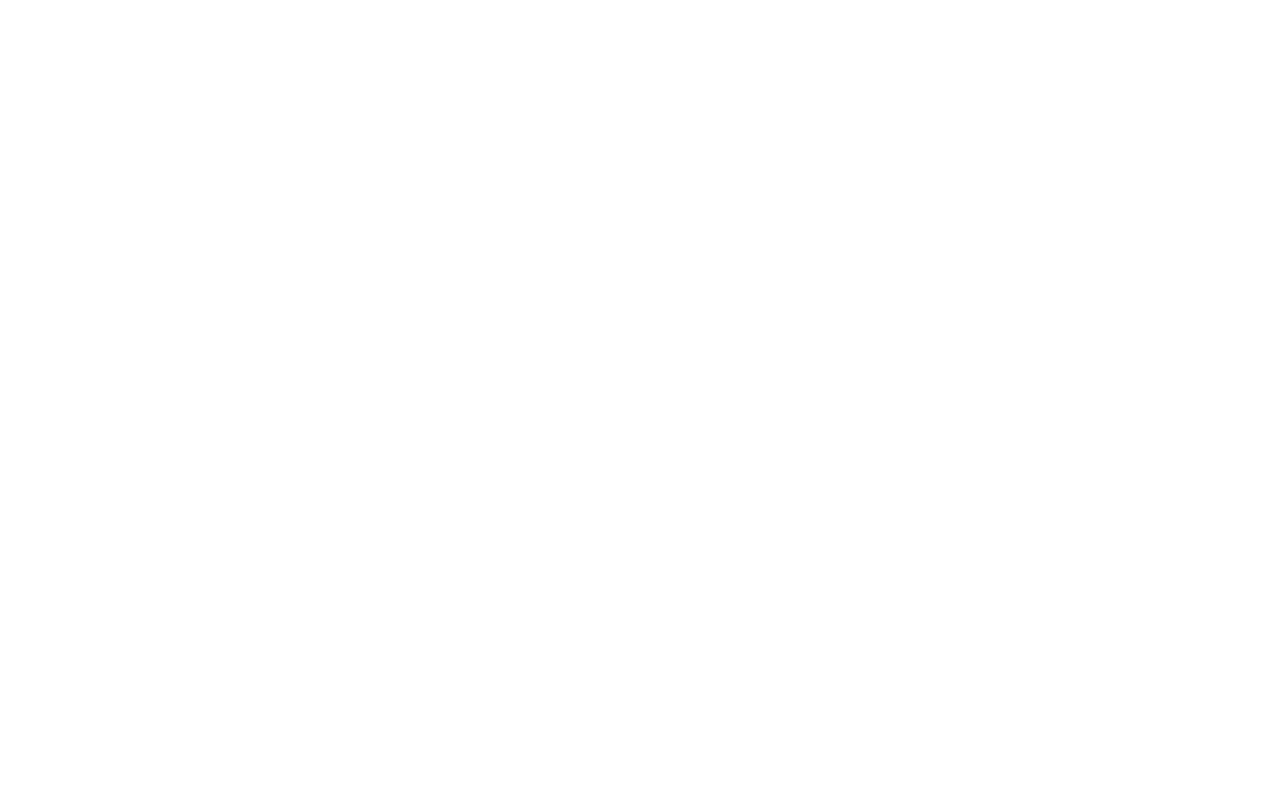
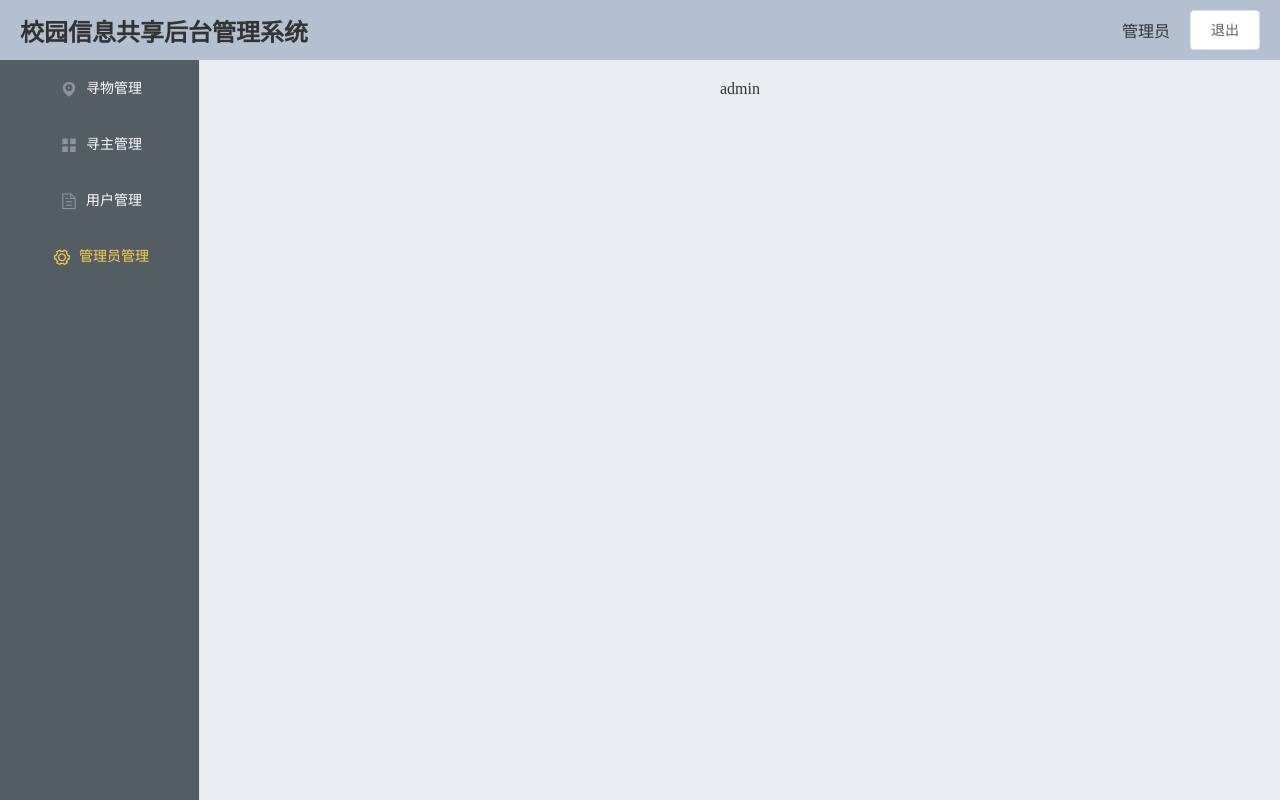
Before and after one commit to Lance-racj/caster, a Vue app: page /admin in a window 1280 px wide. Built offline with nearby package versions, Linux system fonts and the light colour scheme; sample sign-in values are in the browser's storage.

Commit message:
首页搭建&&路由设置

```diff
--- a/src/router/index.js
+++ b/src/router/index.js
@@ -6,13 +6,40 @@ Vue.use(VueRouter)
 const routes = [
   {
     path: '/',
+    redirect: '/home'
+  },
+  {
+    path: '/login',
     name: 'login',
     component: () => import('../views/Login.vue')
   },
   {
     path: '/home',
     name: 'home',
-    component: () => import('../views/Home.vue')
+    component: () => import('../views/Home.vue'),
+    redirect: '/admin',
+    children: [
+      {
+        path: '/findgoods',
+        name: 'findgoods',
+        component: () => import('../views/FindGoods.vue')
+      },
+      {
+        path: '/findperson',
+        name: 'findperson',
+        component: () => import('../views/FindPerson.vue')
+      },
+      {
+        path: '/user',
+        name: 'user',
+        component: () => import('../views/User.vue')
+      },
+      {
+        path: '/admin',
+        name: 'admin',
+        component: () => import('../views/Admin.vue')
+      }
+    ]
   }
 ]
 
--- /dev/null
+++ b/src/views/Admin.vue
@@ -0,0 +1,13 @@
+<template>
+  <div>admin</div>
+</template>
+
+<script>
+export default {
+
+}
+</script>
+
+<style>
+
+</style>
--- /dev/null
+++ b/src/views/FindGoods.vue
@@ -0,0 +1,13 @@
+<template>
+  <div>findgoods</div>
+</template>
+
+<script>
+export default {
+
+}
+</script>
+
+<style>
+
+</style>
--- /dev/null
+++ b/src/views/FindPerson.vue
@@ -0,0 +1,13 @@
+<template>
+  <div>findperson</div>
+</template>
+
+<script>
+export default {
+
+}
+</script>
+
+<style>
+
+</style>
--- a/src/views/Home.vue
+++ b/src/views/Home.vue
@@ -1,24 +1,95 @@
 <template>
   <el-container>
-    <el-header>Header</el-header>
+    <el-header>
+      <h2>校园信息共享后台管理系统</h2>
+      <div class="info">
+        <p>{{ role }} {{ nickName }}</p>
+        <el-button @click="logOut">退出</el-button>
+      </div>
+    </el-header>
     <el-container>
-      <el-aside width="200px">Aside</el-aside>
-      <el-main>Main</el-main>
+      <el-aside width="200px">
+        <el-menu
+          :default-active="currentPath"
+          class="el-menu-vertical-demo"
+          @select="handleSelect"
+          background-color="#545c64"
+          text-color="#fff"
+          active-text-color="#ffd04b">
+          <el-menu-item index="/findgoods">
+            <i class="el-icon-location"></i>
+            <span slot="title">寻物管理</span>
+          </el-menu-item>
+          <el-menu-item index="/findperson">
+            <i class="el-icon-menu"></i>
+            <span slot="title">寻主管理</span>
+          </el-menu-item>
+          <el-menu-item index="/user">
+            <i class="el-icon-document"></i>
+            <span slot="title">用户管理</span>
+          </el-menu-item>
+          <el-menu-item index="/admin">
+            <i class="el-icon-setting"></i>
+            <span slot="title">管理员管理</span>
+          </el-menu-item>
+        </el-menu>
+      </el-aside>
+      <el-main>
+        <router-view></router-view>
+      </el-main>
     </el-container>
   </el-container>
 </template>
 
 <script>
 export default {
-
+  data() {
+    return {
+      role: '',
+      nickName: '',
+      currentPath: '/admin'
+    }
+  },
+  created() {
+    const userInfo = localStorage.getItem('userInfo');
+    if (userInfo) {
+      const { role, nickName } = JSON.parse(userInfo);
+      this.role = role === 0? '超级管理员': '管理员';
+      this.nickName = nickName;
+    } else { // 缓存中没有说明没登录，返回登录
+      this.$router.push('/login')
+    }
+  },
+  methods: {
+    logOut() {
+      localStorage.removeItem('userInfo');
+      this.$router.push('/login');
+    },
+    handleSelect(path) {
+      if (path !== this.currentPath) {
+        this.$router.push(path);
+        this.currentPath = path;
+      }
+    }
+  }
 }
 </script>
 
-<style lang="less">
+<style lang="less" scoped>
   .el-header {
     background-color: #B3C0D1;
     color: #333;
     text-align: center;
+    display: flex;
+    align-items: center;
+    justify-content: space-between;
+    .info {
+      display: flex;
+      align-items: center;
+      .el-button {
+        margin-left: 20px;
+      }
+    }
   }
 
   .el-aside {
@@ -26,6 +97,9 @@ export default {
     color: #333;
     text-align: center;
     height: calc(100vh - 60px);
+    .el-menu-vertical-demo {
+      height: calc(100vh - 60px);
+    }
   }
 
   .el-main {
--- /dev/null
+++ b/src/views/User.vue
@@ -0,0 +1,13 @@
+<template>
+  <div>user</div>
+</template>
+
+<script>
+export default {
+
+}
+</script>
+
+<style>
+
+</style>
```
